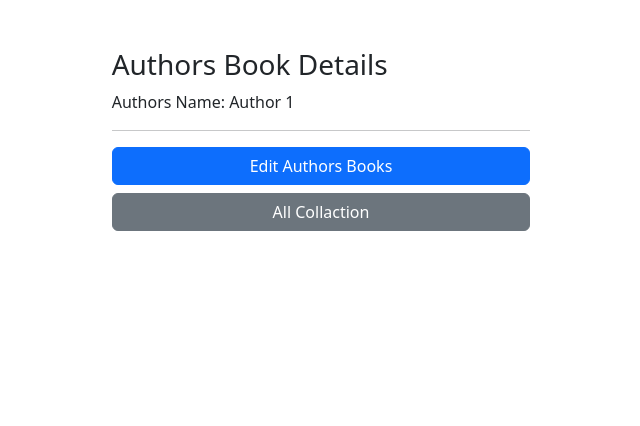
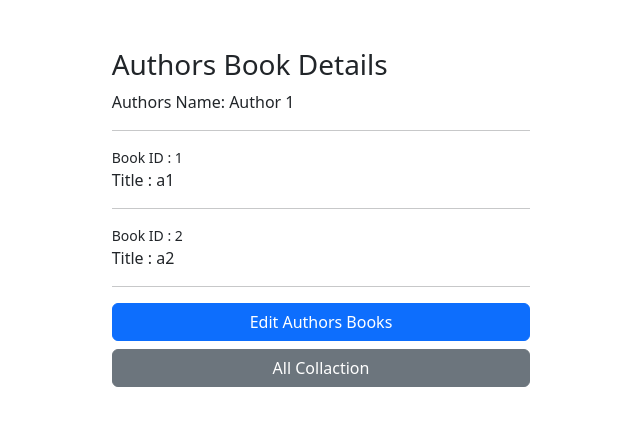
Before and after one commit to EsamMegahed/authors-books-store, a Django app: page /authors/1/ in a window 1280 px wide. Shown: the top 426 px of the page, without its empty margins (319-959 px from the left). Run offline with Django 5.2, Linux system fonts and the light colour scheme; data comes from the database, SQL or seed files in the repository; both versions use the stored data as it was after the commit.

Commit message:
try to fix form error

```diff
--- a/books/admin.py
+++ b/books/admin.py
@@ -1,5 +1,6 @@
 from django.contrib import admin
-from .models import Author
+from .models import Author,Book
 # Register your models here.
 
 admin.site.register(Author)
+admin.site.register(Book)
--- a/books/templates/auther_detail.html
+++ b/books/templates/auther_detail.html
@@ -19,7 +19,7 @@
     <span class="pe-2">Authors Name: <span style="size: bold;">{{author.name|title}}</span></span>
 </div>
 <hr>
-{% for book in auther.book_author.all %}
+{% for book in author.book_author.all %}
 <div class="small">Book ID : {{book.id}}</div>
 <div>Title : {{book.title}}</div>
 <hr>
--- a/books/templates/author_books_edit.html
+++ b/books/templates/author_books_edit.html
@@ -19,12 +19,12 @@
     <hr>
     <h5>
         {% if book_form.instance.id %}
-        Books:{{book_form.instance.title|title}}
+            Books:{{ book_form.instance.title|title }}
         {% else %}
         {% if form.forms|length > 1 %}
-        Add Another Book
+            Add Another Book
         {% else %}
-        Add A Book
+            Add A Book
         {% endif %}
         {% endif %}
     </h5>
--- a/books/views.py
+++ b/books/views.py
@@ -52,6 +52,8 @@ class AuthorbooksEditView(SingleObjectMixin,FormView):
         return super().post(request,*args, **kwargs)
     def get_form(self, form_class=None):
         return AuthorBooksformset(**self.get_form_kwargs(),instance=self.object)
+    def get_success_url(self):
+        return reverse('books:authors_detail',kwargs={'pk':self.object.pk})
     def form_valid(self, form):
         form.save()
         messages.add_message(
@@ -59,7 +61,5 @@ class AuthorbooksEditView(SingleObjectMixin,FormView):
             messages.SUCCESS,
             'change were saved'
         )
+
         return HttpResponseRedirect(self.get_success_url())
-
-    def get_success_url(self):
-        return reverse('books:authors_detail',kwargs={'pk':self.object.pk})
```
Also changed, not shown: db.sqlite3.
